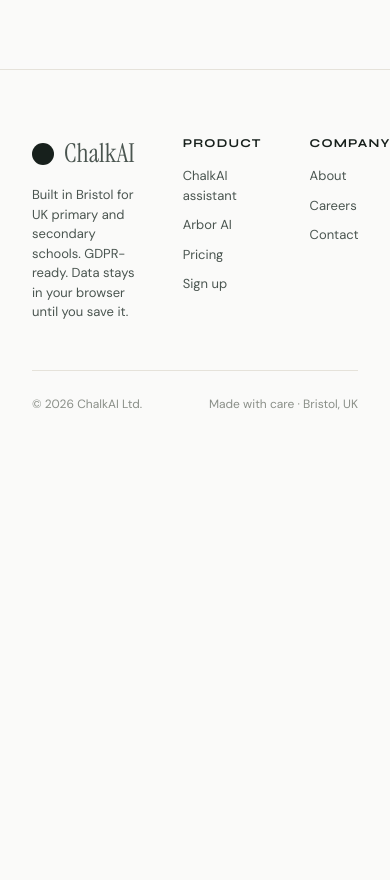
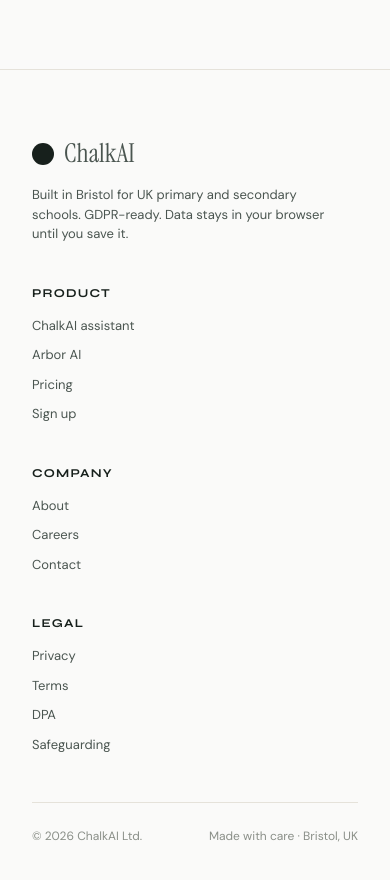
Before and after one commit to Kotirobert/arbor-ai, a Next.js app: page / in a window 390 px wide. Shown: the part 5500-6380 px from the top of the page. Before the commit the page ends 5961 px from the top, so only its background shows below. Built offline with nearby package versions, Linux system fonts and the light colour scheme.

Commit message:
feat: make footer grid responsive

```diff
--- a/components/marketing/Footer.tsx
+++ b/components/marketing/Footer.tsx
@@ -1,12 +1,11 @@
 import Link from 'next/link'
-import type { Route } from 'next'
 
 export function Footer() {
   return (
     <footer style={{ padding: '64px 0 48px', borderTop: '1px solid var(--line)', color: 'var(--ink-2)', fontSize: 13 }}>
       <div className="container">
-        <div style={{ display: 'grid', gridTemplateColumns: '2fr 1fr 1fr 1fr', gap: 48, marginBottom: 48 }}>
-          <div>
+        <div className="grid grid-cols-1 sm:grid-cols-2 lg:grid-cols-[2fr_1fr_1fr_1fr] gap-10 lg:gap-12 mb-12">
+          <div className="sm:col-span-2 lg:col-span-1">
             <div style={{ fontFamily: 'var(--f-display)', fontSize: 26, display: 'flex', alignItems: 'center', gap: 10, marginBottom: 12 }}>
               <span style={{ width: 22, height: 22, borderRadius: '50%', background: 'var(--ink)', display: 'inline-block', position: 'relative', flexShrink: 0 }} />
               ChalkAI
@@ -20,7 +19,7 @@
           <div>
             <h4 style={{ fontFamily: 'var(--f-ui)', fontSize: 12, fontWeight: 700, textTransform: 'uppercase', letterSpacing: '0.1em', color: 'var(--ink)', margin: '0 0 14px' }}>Product</h4>
             <ul style={{ listStyle: 'none', padding: 0, margin: 0, display: 'flex', flexDirection: 'column', gap: 10 }}>
-              <li><Link href={"/chalkai" as Route}>ChalkAI assistant</Link></li>
+              <li><Link href="/chalkai">ChalkAI assistant</Link></li>
               <li><Link href="/arbor/dashboard">Arbor AI</Link></li>
               <li><a href="#pricing">Pricing</a></li>
               <li><Link href="/sign-up">Sign up</Link></li>
@@ -47,7 +46,7 @@
           </div>
         </div>
 
-        <div style={{ display: 'flex', justifyContent: 'space-between', paddingTop: 24, borderTop: '1px solid var(--line)', fontSize: 12, color: 'var(--ink-3)' }}>
+        <div style={{ display: 'flex', justifyContent: 'space-between', paddingTop: 24, borderTop: '1px solid var(--line)', fontSize: 12, color: 'var(--ink-3)', flexWrap: 'wrap', gap: 8 }}>
           <span>© 2026 ChalkAI Ltd.</span>
           <span>Made with care · Bristol, UK</span>
         </div>
```
